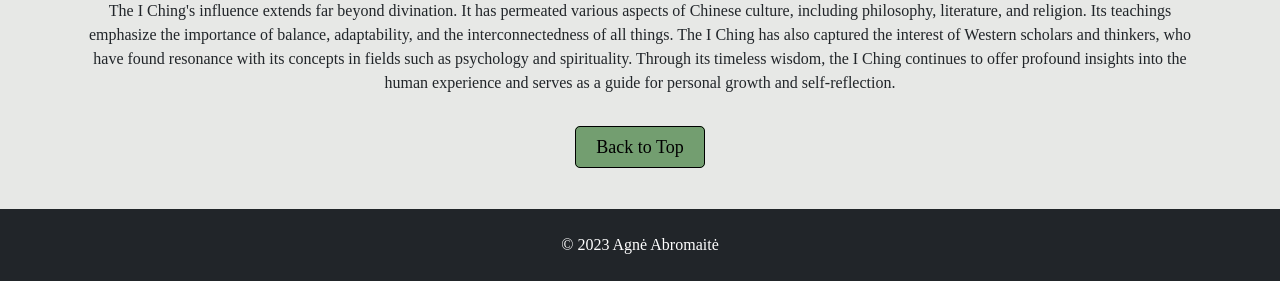
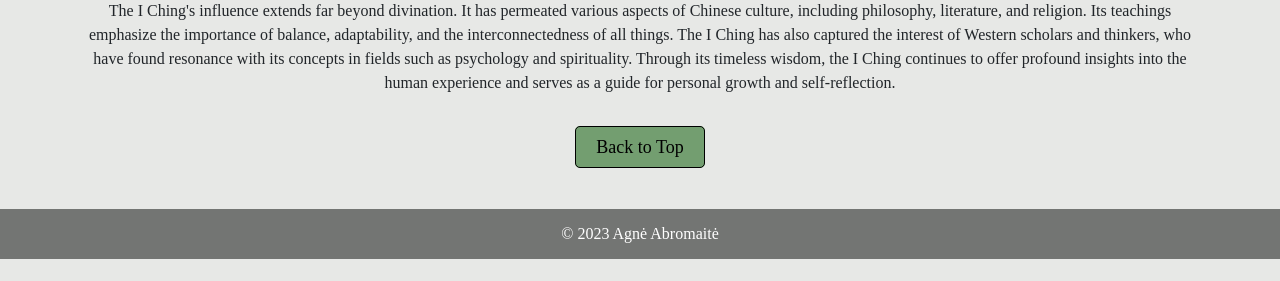
Before and after one commit to A-Abromaite/IChing_Website_final, a Django app: page /iching/ in a window 1280 px wide. Shown: the part 1362-1643 px from the top of the page. After the commit the page ends 1621 px from the top, so only its background shows below. Run offline with Django 4.2, Linux system fonts and the light colour scheme; data comes from the database, SQL or seed files in the repository.

Commit message:
Footer fixed

```diff
--- a/mysite/iching/templates/base.html
+++ b/mysite/iching/templates/base.html
@@ -43,9 +43,24 @@
             </div>
             <div class="col-md-12 col-md-offset-2">
                 <div class="about-text text-center center">
-          <p>The I Ching, also known as the Book of Changes, is an ancient Chinese text that has been revered for over two thousand years. It is a profound divination tool and philosophical guide that offers insights into the patterns and changes of life. Composed of 64 hexagrams, which are combinations of six solid or broken lines, the I Ching provides a framework for understanding the dynamic interplay between yin and yang, the fundamental forces of the universe.</p>
-          <p>At its core, the I Ching is a system of wisdom and guidance, offering individuals a way to seek clarity and make informed decisions. The process of consulting the I Ching involves posing a question or reflecting on a situation and generating a hexagram through the manipulation of yarrow stalks or the tossing of coins. Each hexagram has its unique meaning, representing a specific state or transition in life. The text then provides interpretations and advice that can help individuals navigate challenges, embrace change, and find harmony in their actions.</p>
-          <p>The I Ching's influence extends far beyond divination. It has permeated various aspects of Chinese culture, including philosophy, literature, and religion. Its teachings emphasize the importance of balance, adaptability, and the interconnectedness of all things. The I Ching has also captured the interest of Western scholars and thinkers, who have found resonance with its concepts in fields such as psychology and spirituality. Through its timeless wisdom, the I Ching continues to offer profound insights into the human experience and serves as a guide for personal growth and self-reflection.</p>
+                    <p>The I Ching, also known as the Book of Changes, is an ancient Chinese text that has been revered
+                        for over two thousand years. It is a profound divination tool and philosophical guide that
+                        offers insights into the patterns and changes of life. Composed of 64 hexagrams, which are
+                        combinations of six solid or broken lines, the I Ching provides a framework for understanding
+                        the dynamic interplay between yin and yang, the fundamental forces of the universe.</p>
+                    <p>At its core, the I Ching is a system of wisdom and guidance, offering individuals a way to seek
+                        clarity and make informed decisions. The process of consulting the I Ching involves posing a
+                        question or reflecting on a situation and generating a hexagram through the manipulation of
+                        yarrow stalks or the tossing of coins. Each hexagram has its unique meaning, representing a
+                        specific state or transition in life. The text then provides interpretations and advice that can
+                        help individuals navigate challenges, embrace change, and find harmony in their actions.</p>
+                    <p>The I Ching's influence extends far beyond divination. It has permeated various aspects of
+                        Chinese culture, including philosophy, literature, and religion. Its teachings emphasize the
+                        importance of balance, adaptability, and the interconnectedness of all things. The I Ching has
+                        also captured the interest of Western scholars and thinkers, who have found resonance with its
+                        concepts in fields such as psychology and spirituality. Through its timeless wisdom, the I Ching
+                        continues to offer profound insights into the human experience and serves as a guide for
+                        personal growth and self-reflection.</p>
                     <br>
                     <div class="button-container">
                         <a href="http://127.0.0.1:8000/iching/#" class="styled-button page-scroll">Back to Top</a>
@@ -61,7 +76,7 @@
 </div>
 -->
 
-<div class="mt-5 p-4 bg-dark text-white text-center">
+<div class="custom-footer mt-5 p-4 text-white text-center">
     <p>© {% now "Y" %} Agnė Abromaitė</p>
 </div>
 
--- a/mysite/static/iching/styles.css
+++ b/mysite/static/iching/styles.css
@@ -8,7 +8,8 @@ body, h1, h2, h3, h4, h5, h6, p, ul, ol, li {
 
 /* Set font and background color */
 body {
-  font-family: Bookman Old Style;;
+  font-family: Baskerville, serif;
+  font-size: 16px;
   background-color: #e7e8e6;
 }
 
@@ -69,7 +70,7 @@ a:hover {
   border: 1px solid #000;
   padding: 10px 20px;
   border-radius: 5px;
-  font-family: Bookman Old Style;
+  font-family: Baskerville, serif;
   font-size: 18px;
   cursor: pointer;
   outline: 2px solid transparent; /* Add a transparent border outline */
@@ -131,3 +132,14 @@ a:hover {
 .about-text a {
     margin-top: 30px;
 }
+
+.custom-footer {
+  background-color: #737573;
+  height: 50px;
+  font-family: Baskerville, serif;
+  font-size: 16px;
+  display: flex;
+  align-items: center; /* Align the content vertically in the center */
+  justify-content: center; /* Align the content horizontally in the center */
+  text-align: center;
+}
```
Lines whose indentation alone changed are shown as unchanged.
